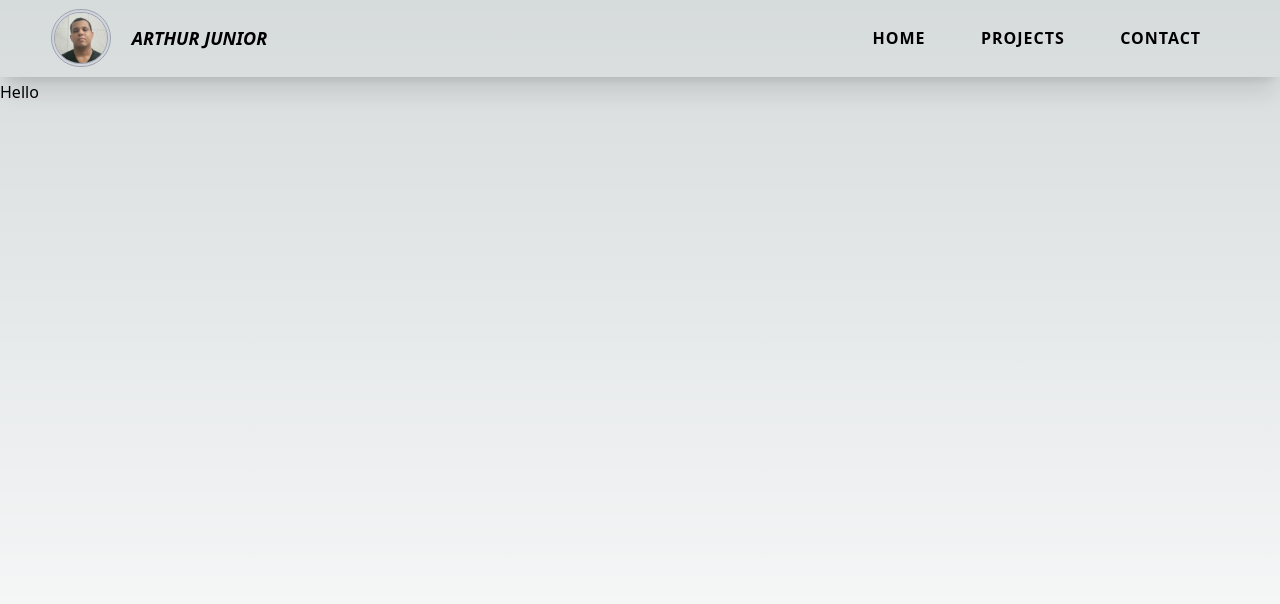
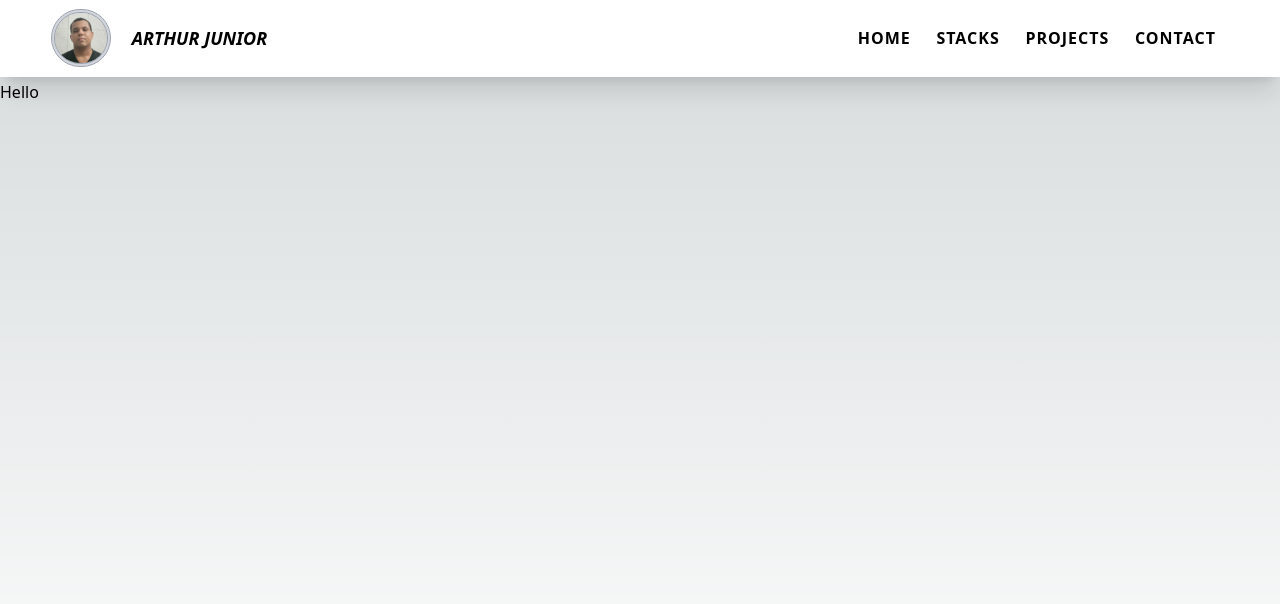
Before and after one commit to Arthur-Jr/portfolio, a Next.js app in the folder app/: page / in a window 1280 px wide. Shown: the top 604 px of the page. Built offline with nearby package versions, Linux system fonts and the light colour scheme.

Commit message:
fix: fix header color and nav

```diff
--- a/app/src/components/Header.tsx
+++ b/app/src/components/Header.tsx
@@ -6,7 +6,9 @@ import { links } from  '../constants/data';
 
 export default function Header() {
   return (
-    <header className="flex items-center justify-between fixed min-w-full h-16 px-[4%] py-[3vw] shadow-xl">
+    <header
+      className="flex items-center justify-between fixed min-w-full h-16 px-[4%] py-[3vw] shadow-xl bg-white"
+    >
       <section className="flex flex-row items-center justify-between w-[13.5rem]">
         <Image
           src={profile}
--- a/app/src/constants/data.ts
+++ b/app/src/constants/data.ts
@@ -1,7 +1,11 @@
 export const links = [
   {
     name: 'home',
-    hash: '/'
+    hash: '/',
+  },
+  {
+    name: 'stacks',
+    hash: '#stacks'
   },
   {
     name: 'projects',
```
